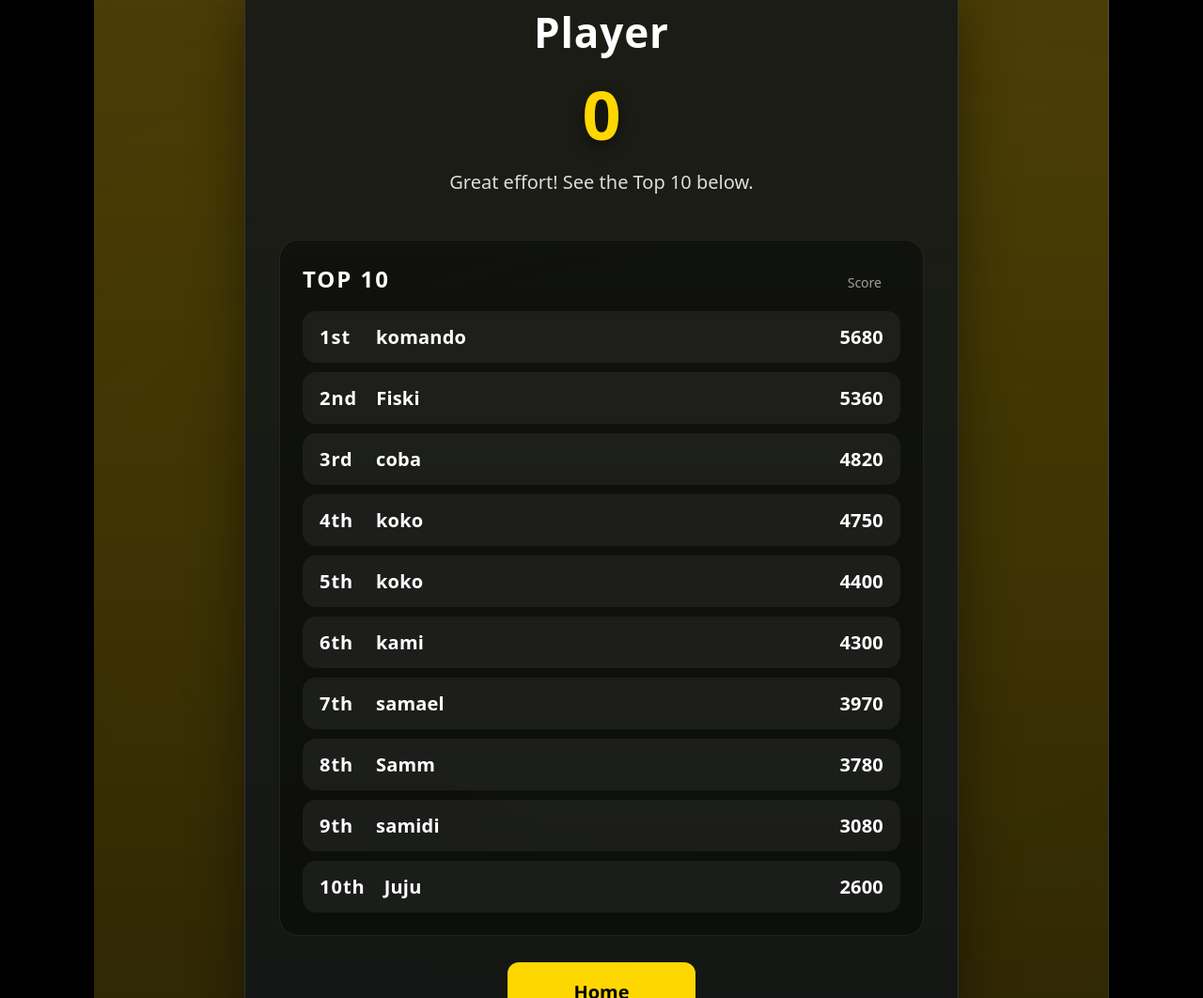
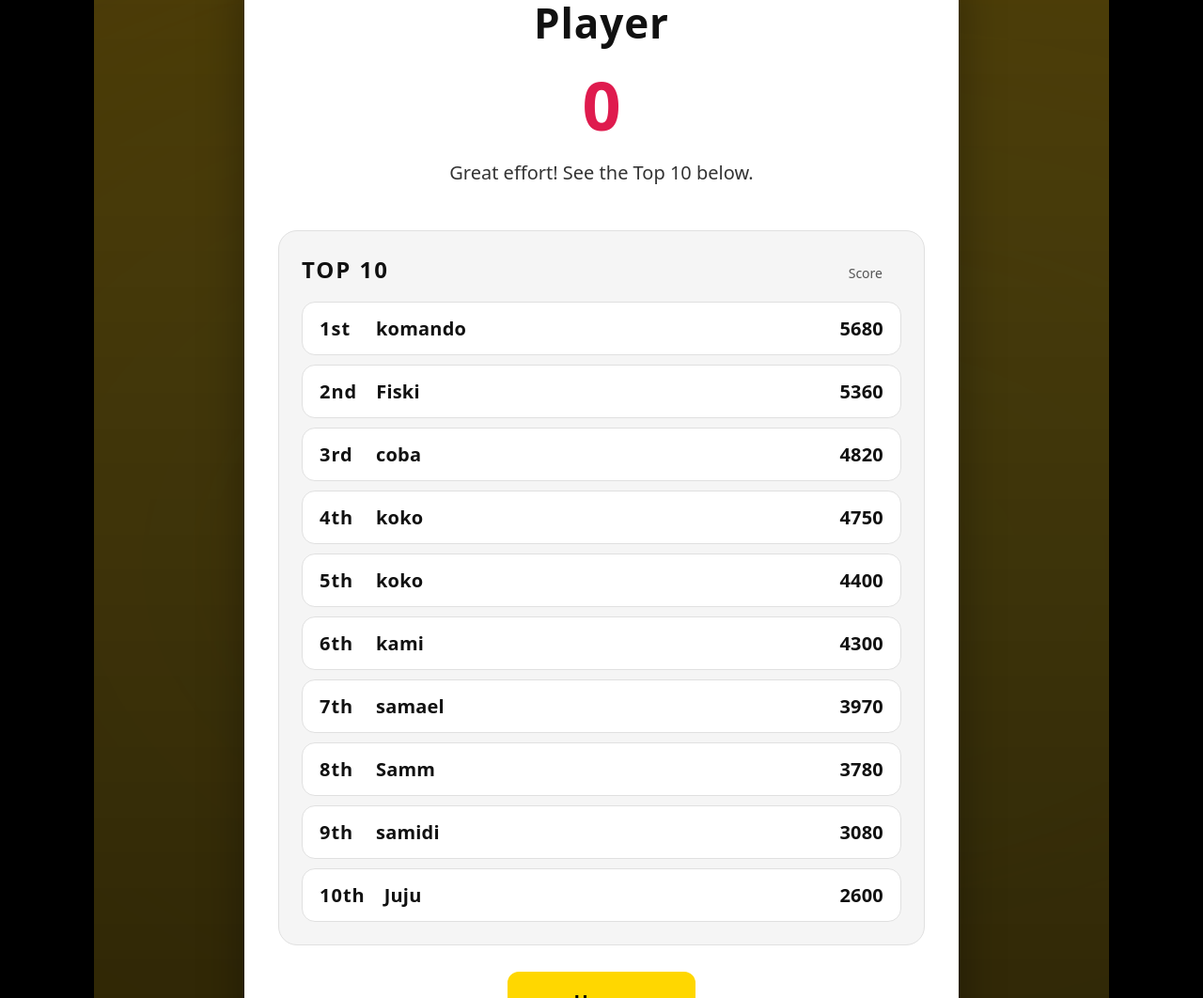
Before and after one commit to vartech-id/Catch-item, a FastAPI app: page /scoreboard in a window 1280 px wide. Shown: the whole page at 94% size. Run offline with FastAPI, Linux system fonts and the light colour scheme; data comes from the database, SQL or seed files in the repository; both versions use the stored data as it was before the commit.

Commit message:
final check

```diff
--- a/config.json
+++ b/config.json
@@ -52,13 +52,13 @@
         "src": "/assets/items/bomb.png",
         "label": "Bomb",
         "penalty": 50,
-        "weight": 7,
+        "weight": 6,
         "speedMul": 1.5,
         "width": 125,
         "height": 125
       }
     ],
-    "cartBoxSize": 180,
+    "cartBoxSize": 250,
     "cartImgScale": 2
   },
   "theme": {
@@ -74,10 +74,10 @@
   "gameplay": {
     "mode": "timer",
     "duration": 30,
-    "spawnRate": 2,
-    "speed": 1.5,
+    "spawnRate": 1.2,
+    "speed": 1,
     "maxItems": 20,
-    "bombPenalty": 80
+    "bombPenalty": 50
   },
   "ux": {
     "countdown": true,
--- a/static/style.css
+++ b/static/style.css
@@ -25,6 +25,12 @@ body {
   position: relative;
   background-size: cover;
   background-position: center;
+  animation: fadeIn 0.5s ease forwards;
+}
+
+@keyframes fadeIn {
+  from { opacity: 0; }
+  to { opacity: 1; }
 }
 .logo-wrap {
   position: absolute;
@@ -210,11 +216,11 @@ body {
   background: rgba(0, 0, 0, 0.45);
 }
 .scoreboard__card {
-  background: rgba(12, 18, 28, 0.74);
+  background: #ffffff;
   border-radius: 28px;
   padding: 36px;
-  border: 1px solid rgba(255, 255, 255, 0.12);
-  box-shadow: 0 30px 60px rgba(0, 0, 0, 0.45);
+  border: none;
+  box-shadow: 0 8px 48px rgba(0, 0, 0, 0.35);
   display: flex;
   flex-direction: column;
   gap: 28px;
@@ -227,29 +233,31 @@ body {
   font-size: 44px;
   font-weight: 700;
   letter-spacing: 0.02em;
+  color: #111111;
 }
 .scoreboard__points {
   margin: 8px 0 0;
   font-size: 72px;
   font-weight: 800;
-  color: var(--color-primary);
-  text-shadow: 0 6px 16px rgba(0, 0, 0, 0.5);
+  color: #df1b4e;
+  text-shadow: none;
 }
 .scoreboard__rank {
   margin-top: 10px;
   font-size: 20px;
-  opacity: 0.85;
+  opacity: 1;
+  color: #333333;
 }
 .scoreboard__rank strong {
   font-size: 24px;
   font-weight: 800;
-  color: var(--color-primary);
+  color: #df1b4e;
 }
 .scoreboard__list {
-  background: rgba(0, 0, 0, 0.35);
+  background: #f5f5f5;
   border-radius: 20px;
   padding: 24px;
-  border: 1px solid rgba(255, 255, 255, 0.08);
+  border: 1px solid #e0e0e0;
 }
 .scoreboard__list-head {
   display: flex;
@@ -262,10 +270,12 @@ body {
   font-size: 24px;
   letter-spacing: 0.08em;
   text-transform: uppercase;
+  color: #111111;
 }
 .scoreboard__list-sub {
   font-size: 14px;
-  opacity: 0.6;
+  opacity: 1;
+  color: #555555;
   position: relative;
   left: -20px;
 }
@@ -283,29 +293,33 @@ body {
   align-items: center;
   padding: 14px 18px;
   border-radius: 14px;
-  background: rgba(255, 255, 255, 0.06);
+  background: #ffffff;
   font-size: 20px;
   letter-spacing: 0.01em;
-  backdrop-filter: blur(4px);
   gap: 12px;
+  border: 1px solid #e0e0e0;
+  color: #111111;
 }
 .leaderboard__row--player {
-  border: 1px solid var(--color-primary);
-  box-shadow: 0 0 0 3px rgba(255, 215, 0, 0.15);
-  background: rgba(255, 215, 0, 0.15);
+  border: 2px solid #df1b4e;
+  box-shadow: 0 0 0 3px rgba(223, 27, 78, 0.15);
+  background: #fff0f3;
 }
 .leaderboard__row--spacer {
   grid-template-columns: 1fr;
   justify-items: center;
   background: transparent;
+  border: none;
   padding: 6px 0;
-  opacity: 0.6;
+  opacity: 1;
   font-size: 18px;
+  color: #555555;
 }
 .leaderboard__row--empty {
   grid-template-columns: 1fr;
   justify-items: center;
-  background: rgba(0, 0, 0, 0.4);
+  background: #f5f5f5;
+  color: #333333;
 }
 .leaderboard__rank,
 .leaderboard__name,
@@ -313,6 +327,7 @@ body {
   font-weight: 600;
   display: flex;
   align-items: center;
+  color: #111111;
 }
 .leaderboard__rank {
   font-feature-settings: "tnum";
--- a/templates/base.html
+++ b/templates/base.html
@@ -31,5 +31,31 @@
     {% block content %}{% endblock %}
   </main>
   <script src="/static/main.js"></script>
+  <script>
+    // Fade out before navigation
+    document.addEventListener("click", (e) => {
+      const link = e.target.closest("a[href]");
+      if (!link) return;
+      const href = link.getAttribute("href");
+      if (!href || href.startsWith("#") || href.startsWith("http") || link.target === "_blank") return;
+      e.preventDefault();
+      const screen = document.querySelector(".screen");
+      if (screen) {
+        screen.style.transition = "opacity 0.4s ease";
+        screen.style.opacity = "0";
+        setTimeout(() => { window.location.href = href; }, 400);
+      } else {
+        window.location.href = href;
+      }
+    });
+
+    // Fade out before form submit
+    document.addEventListener("submit", (e) => {
+      const screen = document.querySelector(".screen");
+      if (!screen) return;
+      screen.style.transition = "opacity 0.4s ease";
+      screen.style.opacity = "0";
+    });
+  </script>
 </body>
 </html>
```
Also changed, not shown: templates/welcome.html (+45 -1 lines), assets/backgrounds/game.png, assets/backgrounds/scoreboard.png, assets/backgrounds/welcome.png, data/scores.db, 1 other file.
